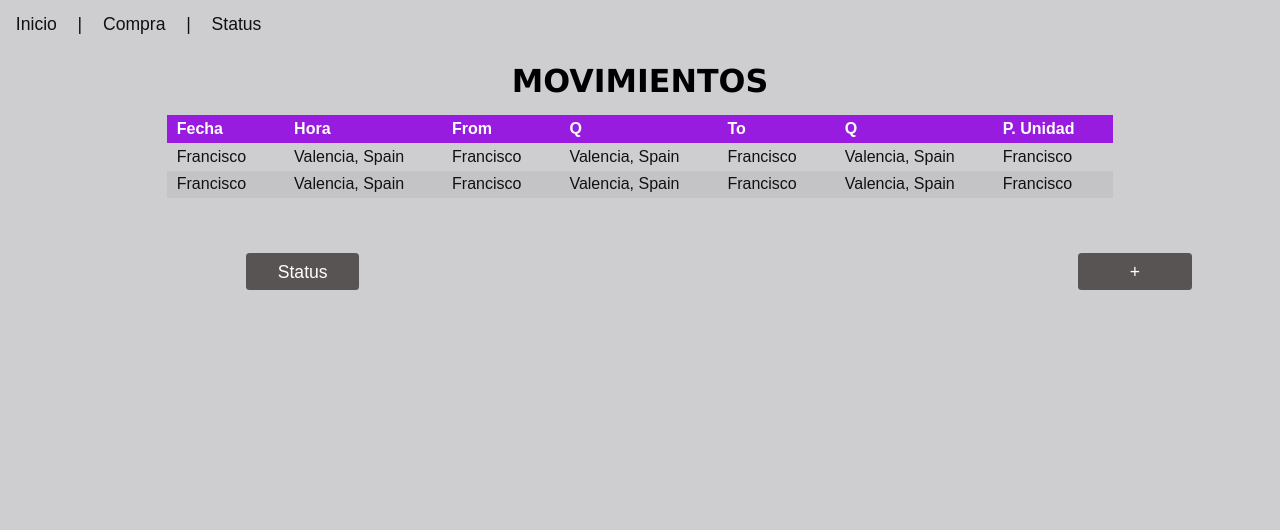
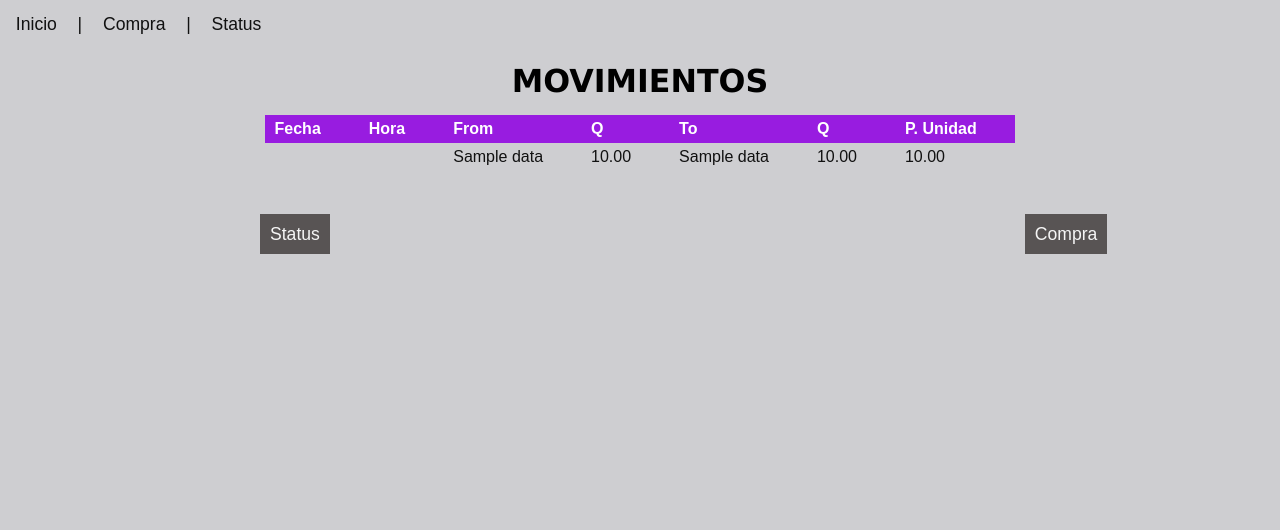
Before and after one commit to jvncode/CryptoConverter, a Flask app: template crypto/templates/index.html in a window 1280 px wide. Shown: the part 106-636 px from the top of the page. Run offline with Flask 2, Linux system fonts and the light colour scheme; the template is opened without the code that fills it: most values are stand-ins (such as "Sample title", 1, 10 or a date in 2020); parts of the project's set-up code (start-up, migrations or seed data) failed here and were passed over.

Commit message:
Valores de criptomonedas, templates, y funcionalidad de compra y consulta

```diff
--- /dev/null
+++ b/config_show.py
@@ -0,0 +1 @@
+SECRET_KEY=b'Aquí introduce tu clave'
--- a/crypto/__init__.py
+++ b/crypto/__init__.py
@@ -1,5 +1,7 @@
 from flask import Flask
 
-app = Flask(__name__)
+app = Flask(__name__, instance_relative_config=True)
 
 from crypto import routes
+
+app.config.from_object('config')
--- a/crypto/static/css/styles.css
+++ b/crypto/static/css/styles.css
@@ -20,19 +20,26 @@
 }
 
 .myCoolButton1 {
-    background: #524e4ef3;
-    width: 3cm;
+
+    background-color: #524e4ef3;
+    color: whitesmoke;
+    width: 320px;
+    padding: 10px;
+    border: 5px;
     position: relative;
-    left: 246px;
+    left: 260px;
     bottom:-50px
 
 }
 
 .myCoolButton2 {
-    background: #524e4ef3;
-    width: 3cm;
+    background-color: #524e4ef3;
+    color: whitesmoke;
+    width: 320px;
+    padding: 10px;
+    border: 5px;
     position: relative;
-    left: 960px;
+    left: 950px;
     bottom:-50px
 
 }
--- a/crypto/templates/index.html
+++ b/crypto/templates/index.html
@@ -18,27 +18,17 @@
     </thead>
     <tbody>
     <tr>
-        <td>Francisco</td>
-        <td>Valencia, Spain</td>
-        <td>Francisco</td>
-        <td>Valencia, Spain</td>
-        <td>Francisco</td>
-        <td>Valencia, Spain</td>
-        <td>Francisco</td>
-    </tr>
-    <tr>
-        <td>Francisco</td>
-        <td>Valencia, Spain</td>
-        <td>Francisco</td>
-        <td>Valencia, Spain</td>
-        <td>Francisco</td>
-        <td>Valencia, Spain</td>
-        <td>Francisco</td>
+        <td></td>
+        <td></td>
+        <td>{{ data[3] }}</td>
+        <td>{{ "{:,.2f}".format(data[0]) }}</td>
+        <td>{{ data[4] }}</td>
+        <td>{{ "{:,.2f}".format(data[2]) }}</td>
+        <td>{{ "{:,.2f}".format(data[1]) }}</td>
     </tr>
     </tbody>
 </table>
-<button class="myCoolButton1">Status</button>
-<button class="myCoolButton2">+</button>
-
+<a href="/status" class="myCoolButton1">Status</a>
+<a href="/purchase" class="myCoolButton2">Compra </a>
 
 {% endblock %}
--- a/requirements.txt
+++ b/requirements.txt
@@ -1,7 +1,9 @@
 Click==7.0
 Flask==1.1.1
+Flask-WTF==0.14.2
 itsdangerous==1.1.0
 Jinja2==2.11.0
 MarkupSafe==1.1.1
 python-dotenv==0.10.5
 Werkzeug==0.16.1
+WTForms==2.2.1
```
Also changed, not shown: other parts of crypto/static/css/styles.css (+65 -8 lines), crypto/forms.py (added, +13 -0 lines), crypto/routes.py (+34 -5 lines), crypto/templates/purchase.html (+15 -40 lines), data/CryptoData.db (added), readme.md, 1 other file.
